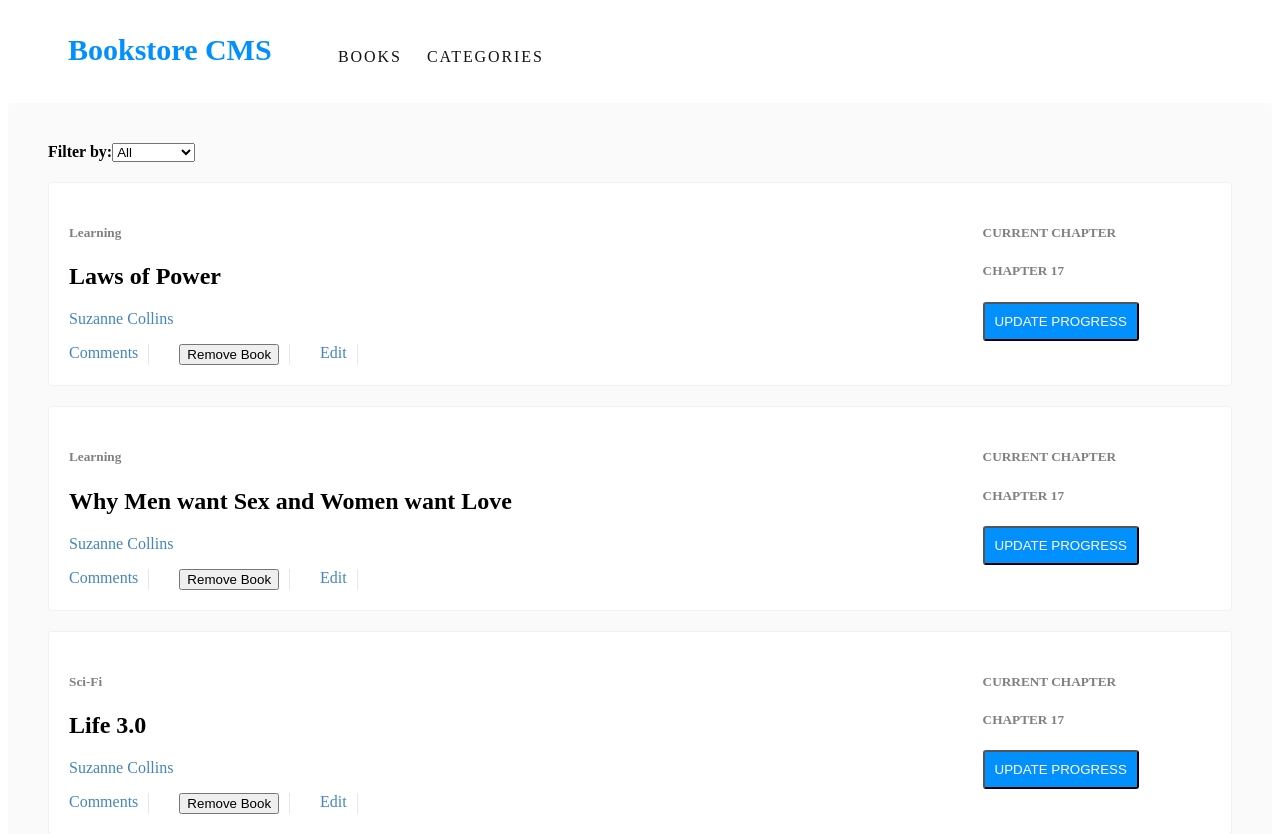
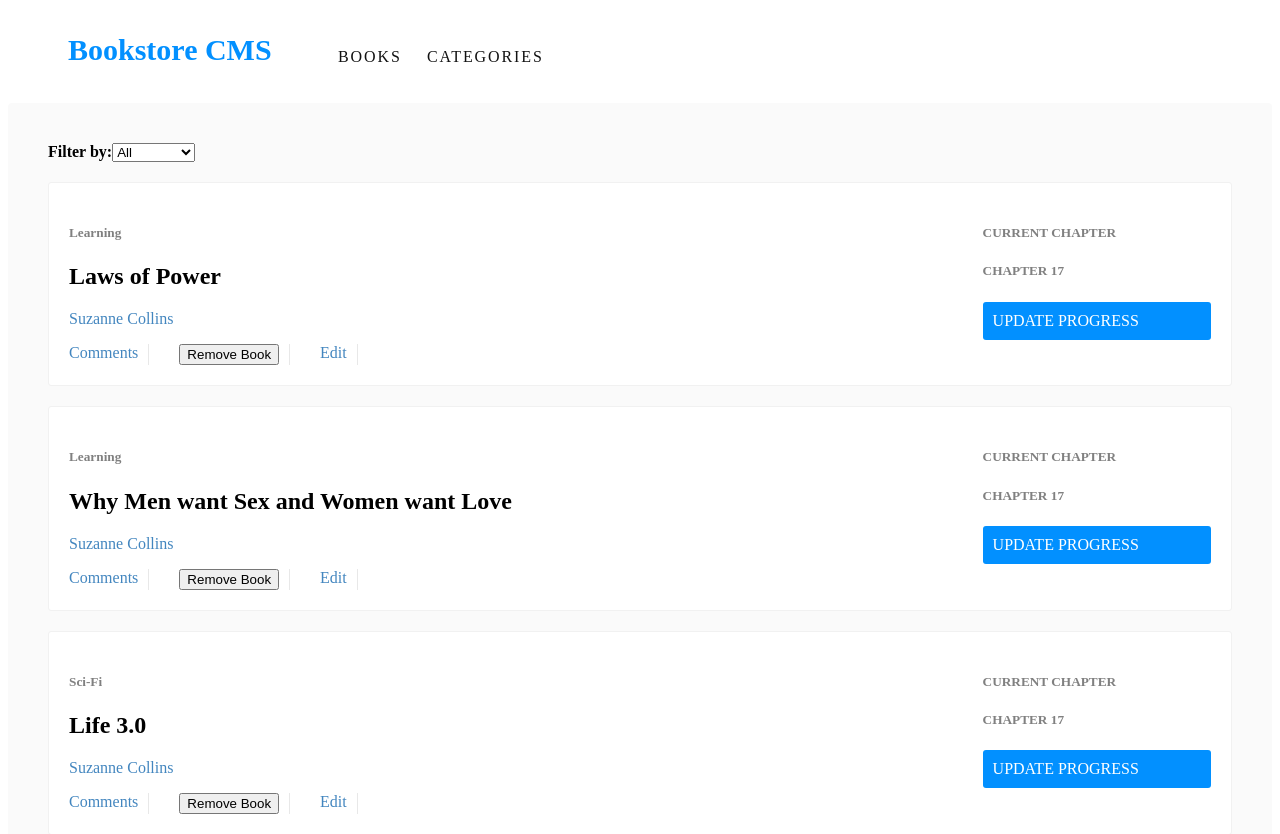
Before and after one commit to AdnanAfsari/Bookstore-cms, a React (Create React App) app: page / in a window 1280 px wide. Shown: the top 834 px of the page. Built offline with nearby package versions, Linux system fonts and the light colour scheme.

Commit message:
linter errors fixed

```diff
--- a/src/actions/index.js
+++ b/src/actions/index.js
@@ -1,20 +1,14 @@
-export const createBook = (book) => {
-  return {
+export const createBook = (book) => ({
   type: 'CREATE_BOOK',
   book,
-  }
-};
+});
 
-export const removeBook = (id) => {
-  return {
+export const removeBook = (id) => ({
   type: 'REMOVE_BOOK',
   id,
-  }
-};
+});
 
-export const changeFilter = (filter) => {
-  return {
+export const changeFilter = (filter) => ({
   type: 'CHANGE_FILTER',
   filter,
-  }
-};
+});
--- a/src/components/App.js
+++ b/src/components/App.js
@@ -4,8 +4,7 @@ import BooksList from '../containers/BooksList';
 import BooksForm from '../containers/BooksForm';
 
 
-const App = () => {
-  return (
+const App = () => (
   <div className="App">
     <div className="App-header">
       <div className="logo">Bookstore CMS</div>
@@ -18,6 +17,5 @@ const App = () => {
     </div>
   </div>
 );
-}
 
 export default App;
--- a/src/components/Book.css
+++ b/src/components/Book.css
@@ -38,7 +38,7 @@ h5 {
   width: 20%;
 }
 
-.third button {
+.third .button {
   padding: 10px;
   color: #fff;
   border-radius: 3px;
--- a/src/components/Book.js
+++ b/src/components/Book.js
@@ -1,4 +1,5 @@
 import React from 'react';
+import PropTypes from 'prop-types';
 import './Book.css';
 
 const Book = (props) => {
@@ -12,7 +13,7 @@ const Book = (props) => {
         <p>Suzanne Collins</p>
         <div className="meta-panel">
           <div className="meta">Comments</div>
-          <div className="meta"><button onClick={() => props.handleBookRemove(book)}>Remove Book</button></div>
+          <div className="meta"><button type="button" onClick={() => props.handleBookRemove(book)}>Remove Book</button></div>
           <div className="meta">Edit</div>
         </div>
       </div>
@@ -20,10 +21,15 @@ const Book = (props) => {
       <div className="third">
         <h5>CURRENT CHAPTER</h5>
         <h5> CHAPTER 17</h5>
-        <button>UPDATE PROGRESS</button>
+        <div className="button">UPDATE PROGRESS</div>
       </div>
     </div>
   );
 };
 
+Book.propTypes = {
+  book: PropTypes.instanceOf(Object).isRequired,
+  handleBookRemove: PropTypes.func.isRequired,
+};
+
 export default Book;
--- a/src/components/CategoryFilter.js
+++ b/src/components/CategoryFilter.js
@@ -1,22 +1,28 @@
 import React from 'react';
+import PropTypes from 'prop-types';
 import { bookCategories } from '../utils';
 
 
 const filterCategories = [...['All'], ...bookCategories];
 
-class CategoryFilter extends React.Component {
-  render() {
-    const filterOptions = filterCategories.map((category) => <option key={category} value={category}>{category}</option>);
 
+const CategoryFilter = (props) => {
+  const { handleFilterChange } = props;
+  const filterOptions = filterCategories.map((category) => (
+    <option key={category} value={category}>{category}</option>));
   return (
     <div>
       <b>Filter by:</b>
-        <select onChange={this.props.handleFilterChange}>
+      <select onChange={handleFilterChange}>
         {filterOptions}
       </select>
     </div>
   );
-  }
-}
+};
+
+
+CategoryFilter.propTypes = {
+  handleFilterChange: PropTypes.func.isRequired,
+};
 
 export default CategoryFilter;
--- a/src/containers/BooksForm.js
+++ b/src/containers/BooksForm.js
@@ -1,4 +1,5 @@
 import React from 'react';
+import PropTypes from 'prop-types';
 import { connect } from 'react-redux';
 import { createBook } from '../actions';
 import { bookCategories, generateID } from '../utils';
@@ -29,6 +30,7 @@ const styles = {
 class BooksForm extends React.Component {
   constructor(props) {
     super(props);
+
     this.state = {
       title: '',
       category: 'Action',
@@ -47,12 +49,15 @@ class BooksForm extends React.Component {
   }
 
   handleSubmit(event) {
+    const { title, category } = this.state;
+
     event.preventDefault();
 
+    // eslint-disable-next-line
     this.props.createBook({
       id: generateID(),
-      title: this.state.title,
-      category: this.state.category,
+      title,
+      category,
     });
 
     this.setState({
@@ -64,7 +69,8 @@ class BooksForm extends React.Component {
   }
 
   render() {
-    const bookOptions = bookCategories.map((category) => <option key={category} value={category}>{category}</option>);
+    const bookOptions = bookCategories.map((category) => (
+      <option key={category} value={category}>{category}</option>));
 
     return (
       <div>
@@ -80,4 +86,9 @@ class BooksForm extends React.Component {
 }
 
 
+BooksForm.propTypes = {
+  createBook: PropTypes.func.isRequired,
+};
+
+
 export default connect(null, { createBook })(BooksForm);
--- a/src/containers/BooksList.js
+++ b/src/containers/BooksList.js
@@ -1,4 +1,5 @@
 import React from 'react';
+import PropTypes from 'prop-types';
 import { connect } from 'react-redux';
 import Book from '../components/Book';
 import { changeFilter, removeBook } from '../actions';
@@ -13,10 +14,17 @@ const filteredBooks = (books, filter) => {
 };
 
 const BooksList = (props) => {
-  const handleFilterChange = (event) => props.changeFilter(event.target.value);
-  const handleBookRemove = (book) => props.removeBook(book);
+  const {
+    changeFilter, removeBook, filter,
+  } = props;
 
-  const books = filteredBooks(props.books, props.filter).map((book) => <Book key={book.id} book={book} handleBookRemove={handleBookRemove} />);
+
+  const handleFilterChange = (event) => changeFilter(event.target.value);
+  const handleBookRemove = (book) => removeBook(book);
+
+  // eslint-disable-next-line
+  const books = filteredBooks(props.books, filter).map((book) => (
+    <Book key={book.id} book={book} handleBookRemove={handleBookRemove} />));
 
   return (
     <div>
@@ -32,4 +40,13 @@ const mapStateToProps = (state) => ({
   filter: state.filter,
 });
 
+
+BooksList.propTypes = {
+  changeFilter: PropTypes.func.isRequired,
+  removeBook: PropTypes.func.isRequired,
+  books: PropTypes.instanceOf(Object).isRequired,
+  filter: PropTypes.func.isRequired,
+
+};
+
 export default connect(mapStateToProps, { changeFilter, removeBook })(BooksList);
--- a/src/reducers/filter.js
+++ b/src/reducers/filter.js
@@ -3,6 +3,6 @@ export default (state = 'All', action) => {
     case 'CHANGE_FILTER':
       return action.filter;
     default:
-      return 'All';
+      return state;
   }
 };
```
Also changed, not shown: package.json (+7 -1 lines), .eslintrc.json (added), .stickler.yml, 1 other file (tests, documents, lock files or other folders). Lines whose indentation alone changed are shown as unchanged.
